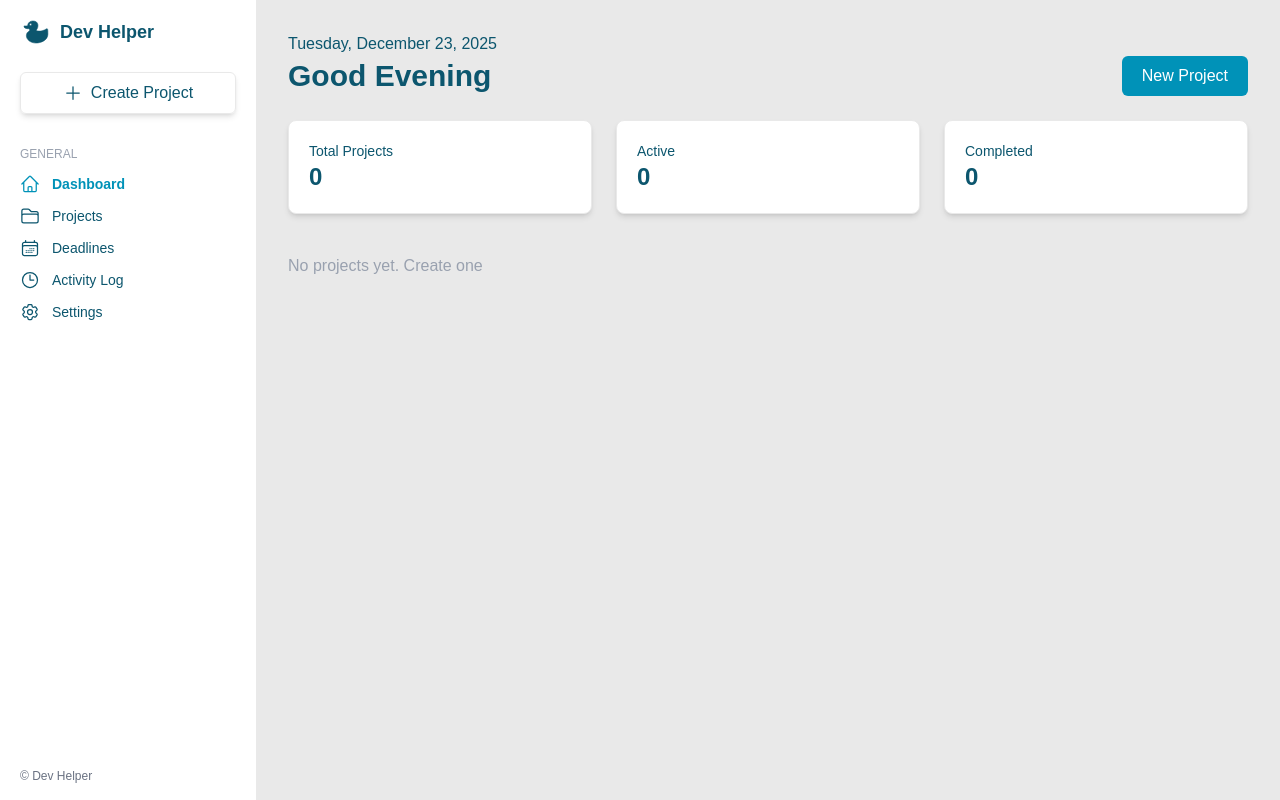
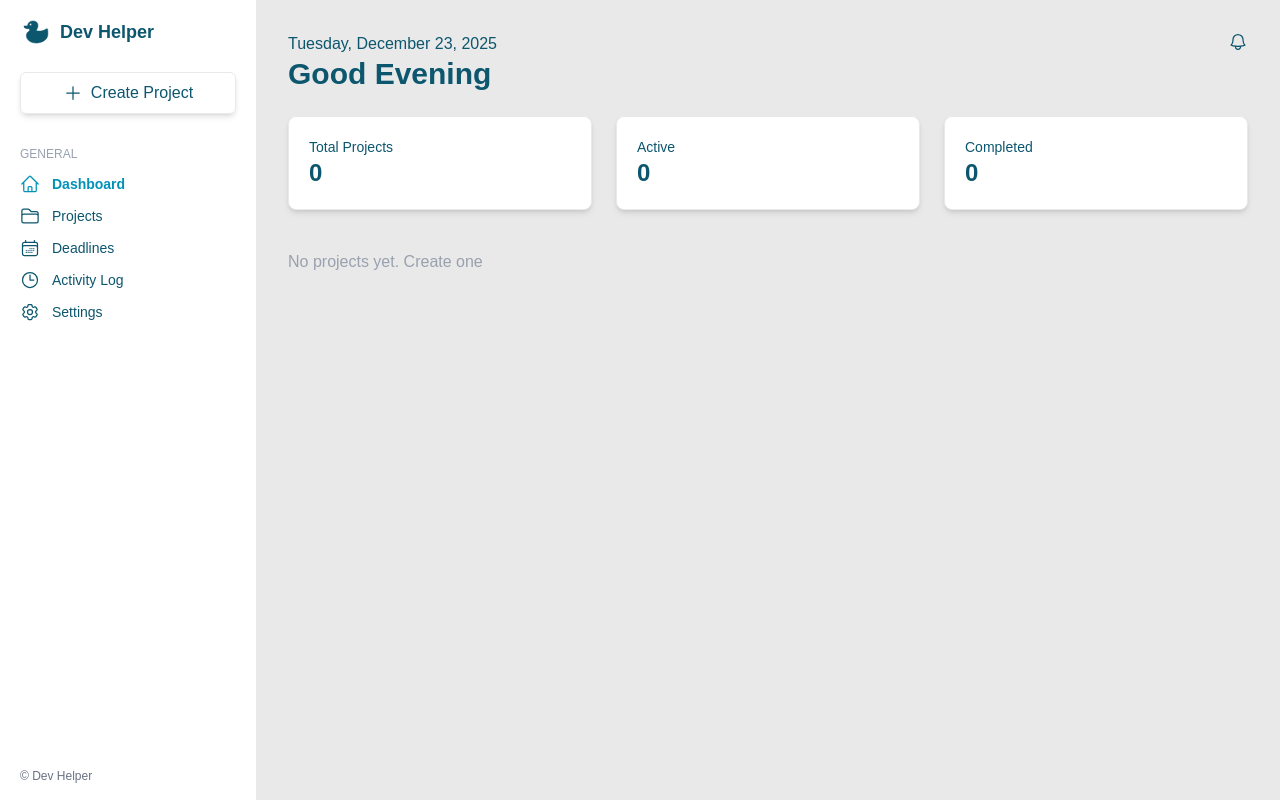
Before and after one commit to flip31/Dev-Helper-2.0, a React (Vite) app: page /dashboard in a window 1280 px wide. Built offline with nearby package versions, Linux system fonts and the light colour scheme.

Commit message:
more details, welcoming

```diff
--- a/src/pages/dashboard.jsx
+++ b/src/pages/dashboard.jsx
@@ -1,8 +1,8 @@
-// pages/Dashboard.jsx
 import { useEffect, useState } from "react"
 import { useOutletContext } from "react-router-dom"
 import { supabase } from "../services/supabase"
 import AddProject from "../components/addProject"
+import { BellIcon } from "@heroicons/react/24/outline"
 
 
 export default function Dashboard() {
@@ -48,22 +48,16 @@ export default function Dashboard() {
   return (
     <main className="flex-1 p-8 text-[#0c566e] overflow-y-auto">
 
-    <div className="flex flex-row">
+    <div className="flex flex-row justify-between">
         <p>{showDate()}</p>
         <div>
-
+            <BellIcon className="w-5 h-5" />
         </div>
     </div>
 
       {/* Header */}
       <div className="flex justify-between items-center mb-6">
         <h1 className="text-3xl font-bold">{getGreetings()}</h1>
-        <button
-          onClick={() => setShowAddProject(true)}
-          className="bg-cyan-600 text-white px-5 py-2 rounded-md hover:bg-cyan-700"
-        >
-          New Project
-        </button>
       </div>
 
       {/* Add Project */}
--- a/src/pages/projects.jsx
+++ b/src/pages/projects.jsx
@@ -134,7 +134,6 @@ export default function Projects() {
         />
       )}
 
-      {/* View Modal */}
       {viewingProject && (
         <ViewProject
           project={viewingProject}
@@ -152,7 +151,7 @@ export default function Projects() {
 
 function ProjectCard({ project, onView, onEdit, onDelete }) {
   return (
-    <div className="bg-white p-5 rounded-lg shadow hover:shadow-xl transition">
+    <div className="bg-white p-5 rounded-lg shadow hover:shadow-xl transition flex flex-col">
       <div className="flex justify-between items-center mb-2">
         <h2 className="text-lg font-semibold">{project.title}</h2>
         <span
@@ -168,32 +167,33 @@ function ProjectCard({ project, onView, onEdit, onDelete }) {
         </span>
       </div>
 
-      <p className="text-sm text-[#0c566e] line-clamp-3 mb-3">
+      <p className="text-sm text-[#0c566e] line-clamp-3 mb-auto">
         {project.description || "No description"}
       </p>
 
-      <div className="mt-3 text-xs text-gray-500 flex justify-between mb-3">
+      {/* Type and Deadline - Above buttons */}
+      <div className="mt-4 text-xs text-gray-500 flex justify-between mb-3 border-t pt-3">
         <span className="font-medium capitalize">{project.type}</span>
         <span>{project.deadline ? new Date(project.deadline).toLocaleDateString() : "No deadline"}</span>
       </div>
 
       {/* Action Buttons */}
-      <div className="flex gap-2 border-t pt-3">
+      <div className="flex gap-2">
         <button
           onClick={onView}
-          className="flex-1 text-[#0c566e] border border-[#0c566e] py-1 rounded hover:bg-[#0c566e] hover:text-white transition text-sm"
+          className="flex-1 text-[#0c566e] shadow-sm shadow-[#0c566e]/30 py-1 rounded hover:bg-[#0c566e] hover:text-white transition text-sm"
         >
           View
         </button>
         <button
           onClick={onEdit}
-          className="flex-1 text-blue-600 border border-blue-600 py-1 rounded hover:bg-blue-600 hover:text-white transition text-sm"
+          className="flex-1 text-blue-600 shadow-sm shadow-blue-600/30 py-1 rounded hover:bg-blue-600 hover:text-white transition text-sm"
         >
           Edit
         </button>
         <button
           onClick={onDelete}
-          className="flex-1 text-red-600 border border-red-600 py-1 rounded hover:bg-red-600 hover:text-white transition text-sm"
+          className="flex-1 text-red-600 shadow-sm shadow-red-600/30 py-1 rounded hover:bg-red-600 hover:text-white transition text-sm"
         >
           Delete
         </button>
--- a/src/pages/welcome.jsx
+++ b/src/pages/welcome.jsx
@@ -134,16 +134,14 @@ export default function Welcome() {
                 </div>
             </section>
 
-            {/* About Section */}
-            {/* About Section */}
             <section id="about" className="py-20 min-h-screen flex items-center bg-gradient-to-br from-cyan-50 to-blue-50">
                 <div className="max-w-5xl mx-auto px-4">
                     <h2 className="text-4xl font-bold text-center text-[#0c566e] mb-12" data-aos="fade-up">About Dev Helper</h2>
 
                     <div className="space-y-8">
-                        {/* Introduction overlapping Mission & Vision */}
+
                         <div className="relative">
-                            {/* Mission & Vision Background Cards */}
+
                             <div className="grid md:grid-cols-2 gap-6 pt-32">
                                 <div className="bg-white p-8 pt-24 rounded-lg shadow-md border-l-4 border-cyan-600" data-aos="fade-right">
                                     <h3 className="text-2xl font-bold text-[#0c566e] mb-4 flex items-center gap-2">
```
